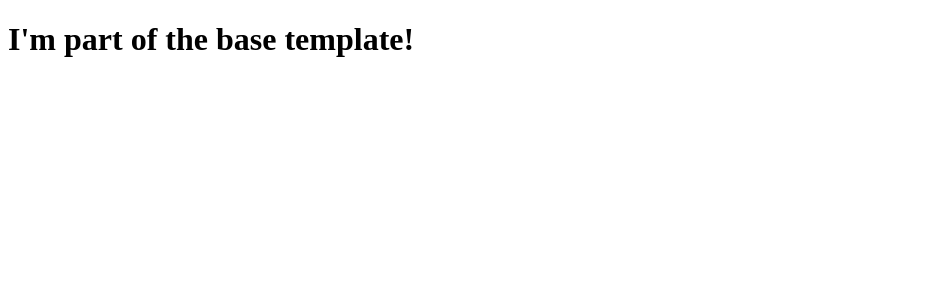
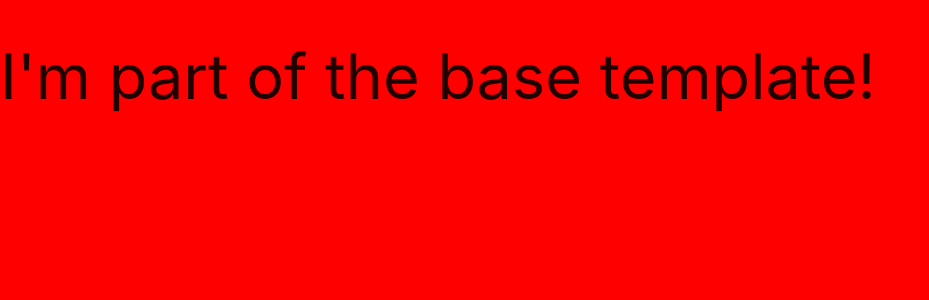
Before and after one commit to boomernag/Flask-Mini-Project, a Flask app: template templates/base.html in a window 1280 px wide. Shown: the top 300 px of the page, without its empty margins (0-929 px from the left). Run offline with Flask 2, Linux system fonts and the light colour scheme; the template is opened without the code that fills it, so the values that code supplies are empty; some libraries are stand-ins or nearby versions.

Commit message:
Add Materialize and Static files

```diff
--- /dev/null
+++ b/static/css/style.css
@@ -0,0 +1,3 @@
+body {
+    background-color: red;
+}
--- a/templates/base.html
+++ b/templates/base.html
@@ -3,6 +3,12 @@
 <head>
     <meta charset="UTF-8">
     <meta name="viewport" content="width=device-width, initial-scale=1.0">
+    <link rel="stylesheet" href="https://cdnjs.cloudflare.com/ajax/libs/font-awesome/5.14.0/css/all.min.css"
+        integrity="sha512-1PKOgIY59xJ8Co8+NE6FZ+LOAZKjy+KY8iq0G4B3CyeY6wYHN3yt9PW0XpSriVlkMXe40PTKnXrLnZ9+fkDaog==" crossorigin="anonymous" type="text/css"/>
+    <link rel="stylesheet" href="https://cdnjs.cloudflare.com/ajax/libs/materialize/1.0.0/css/materialize.min.css" type="text/css">
+    <link rel="stylesheet" href="{{ url_for('static', filename='css/style.css') }}" type="text/css">
+    {% block styles %}
+    {% endblock %}
     <title>Task Manager</title>
 </head>
 <body>
@@ -11,5 +17,11 @@
     {% block content %}
     {% endblock %}
 
+    <script src="http://code.jquery.com/jquery-3.5.1.min.js"
+        integrity="sha256-9/aliU8dGd2tb6OSsuzixeV4y/faTqgFtohetphbbj0=" crossorigin="anonymous"></script>
+    <script src="https://cdnjs.cloudflare.com/ajax/libs/materialize/1.0.0/js/materialize.min.js"></script>
+    <script src="{{ url_for('static', filename='js/scripts.js') }}"></script>
+    {% block scripts %}
+    {% endblock %}
 </body>
 </html>
```
Also changed, not shown: static/js/scripts.js (added).
